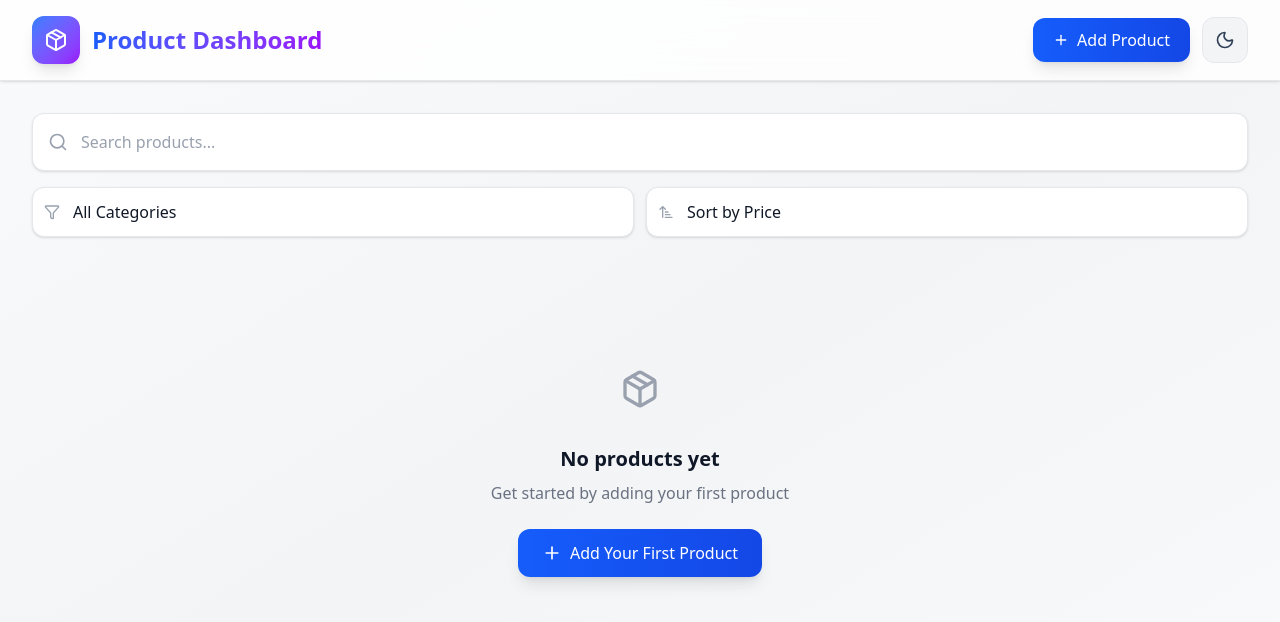
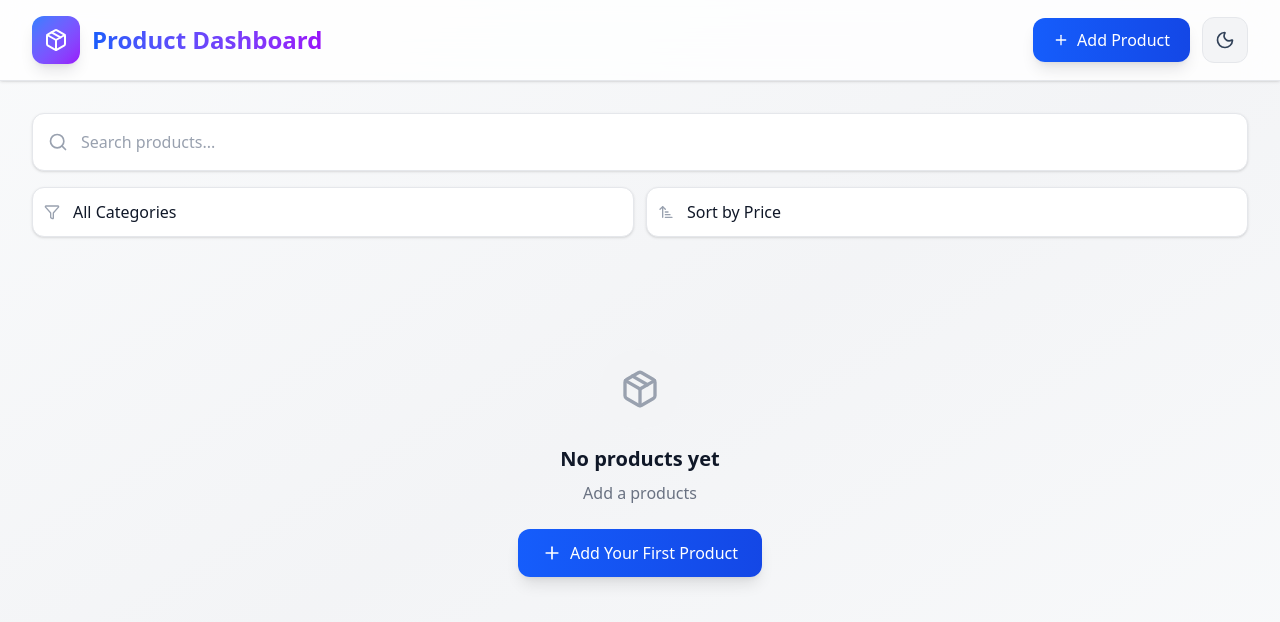
Before and after one commit to Reddygopalkrishna/product-dashboard, a React (Vite) app: page / in a window 1280 px wide. Shown: the top 622 px of the page. Built offline with nearby package versions, Linux system fonts and the light colour scheme.

Commit message:
Update App.jsx

```diff
--- a/src/App.jsx
+++ b/src/App.jsx
@@ -141,7 +141,7 @@ const App = () =>{
             <p className={`text-sm sm:text-base mb-6 ${
               darkMode ? 'text-gray-400' : 'text-gray-500'
             }`}>
-              {products.length === 0 ? "Get started by adding your first product" : "Try adjusting your search or filters"}
+              {products.length === 0 ? "Add a products" : "Try adjusting your search or filters"}
             </p>
             {products.length === 0 && (
               <button
```
